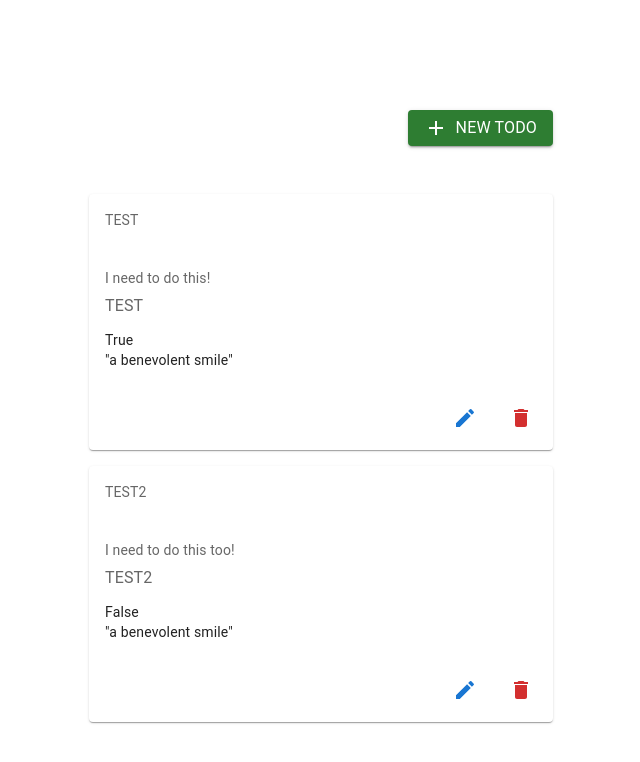
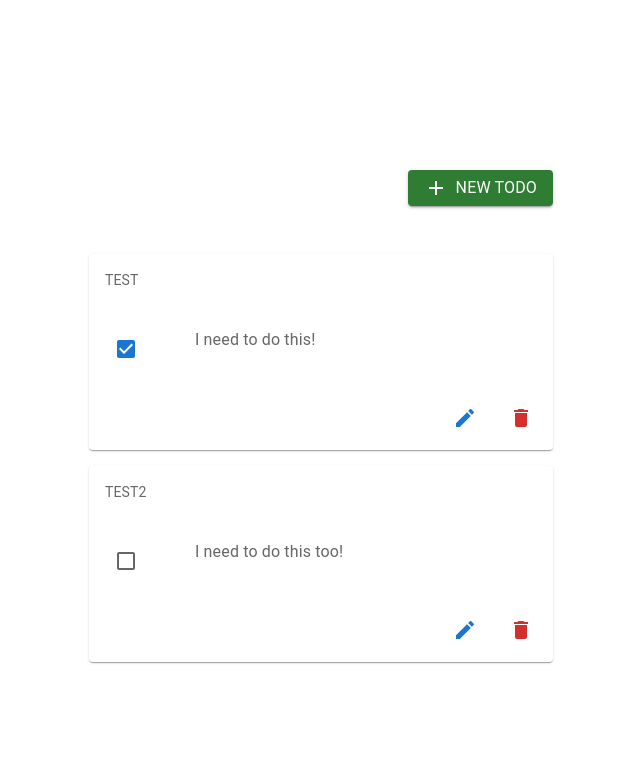
Before and after one commit to beartato327/another-todo-list, a React (Vite) app: page / in a window 1280 px wide. Shown: the top 762 px of the page, without its empty margins (319-959 px from the left). Built offline with nearby package versions, Linux system fonts and the light colour scheme.

Commit message:
added checkbox ability

```diff
--- a/package.json
+++ b/package.json
@@ -6,7 +6,8 @@
   "scripts": {
     "dev": "vite",
     "build": "tsc && vite build",
-    "preview": "vite preview"
+    "preview": "vite preview",
+    "host": "vite --host"
   },
   "dependencies": {
     "@emotion/react": "^11.10.8",
--- a/src/App.tsx
+++ b/src/App.tsx
@@ -47,6 +47,7 @@ function App() {
     setTasks(tasks);
     setNewItem(false);
   };
+  console.log(tasks)
 
   return (
     <Box sx={{ mx: "auto", width: "100vw" }}>
--- a/src/components/Task.tsx
+++ b/src/components/Task.tsx
@@ -1,8 +1,9 @@
-import { Card, CardContent, CardActions, Typography } from "@mui/material";
+import { Card, CardContent, CardActions, Typography, Stack, Checkbox } from "@mui/material";
 import { useState } from "react";
 
 import TaskFooter from "./TaskFooter";
 import TaskHeader from "./TaskHeader"
+import { onCheckboxChange } from "../handlers/InputHandler";
 
 const Task = (props: {
     taskItem?: {
@@ -16,23 +17,25 @@ const Task = (props: {
     task: any;
     setTask: any;
 }) => {
-    const [newItem, setNewItem] = useState(false);
-    const [editItem, setEditItem] = useState(false);
+    const [newItem, setNewItem] = useState<boolean>(false);
+    const [editItem, setEditItem] = useState<boolean>(false);
+    const [checked, setChecked] = useState<boolean | undefined>(props.taskItem?.status)
     return (
     <Card sx={{ minWidth: 275 }} key={props.taskItem?.id}>
-        <TaskHeader task={props.task} setTask={props.setTask} setTasks={props.setTasks} taskItem={props.taskItem} newItem={newItem} editItem={editItem}/>
+        <TaskHeader task={props.task} setTask={props.setTask} tasks={props.tasks} setTasks={props.setTasks} taskItem={props.taskItem} newItem={newItem} editItem={editItem}/>
         <CardContent>
+            <Stack direction="row" spacing={3}>
             <Typography sx={{ fontSize: 14 }} color="text.secondary" gutterBottom>
-                {props.taskItem?.description}
+                <Checkbox checked={props.taskItem?.status} onClick={(e) => onCheckboxChange(e, "status", props.setTask, props.taskItem, props.tasks, props.setTasks)}  />
+                {props.taskItem?.status}
             </Typography>
             <Typography variant="h5" component="div"></Typography>
             <Typography sx={{ mb: 1.5 }} color="text.secondary">
-                {props.taskItem?.title}
+                {props.taskItem?.description}
             </Typography>
+
+            </Stack>
             <Typography variant="body2">
-                {props.taskItem?.status ? "True" : "False"}
-                <br />
-                {'"a benevolent smile"'}
             </Typography>
         </CardContent>
         <CardActions
--- a/src/components/TaskHeader.tsx
+++ b/src/components/TaskHeader.tsx
@@ -10,6 +10,7 @@ const TaskHeader = (props:{
 };
 task: any;
 setTask: any;
+tasks: any;
 setTasks: any;
 newItem: any;
 editItem: any;
--- a/src/handlers/InputHandler.tsx
+++ b/src/handlers/InputHandler.tsx
@@ -9,3 +9,33 @@ export const onInputChange = (e: any, name: string, setTask: any, task:any) =>{
     setTask(_task);
     //this.setState({ product });
 }
+
+export const onFocusLoss = () => {let index = -1;
+    for (let i = 0; i < tasks.length; i++) {
+        if (tasks[i].id === _task.id) {
+          index = i;
+          break;
+        }
+      }
+    tasks[index] = _task
+    setTasks([..._task]);}
+
+export const onCheckboxChange = (e: any, name: string,  setTask: any, task: any, tasks: any, setTasks: any ) => {
+    const {checked} = e?.target;
+    let _task = {...task};
+
+    _task[`${name}`] = checked;
+
+    let index = -1;
+    for (let i = 0; i < tasks.length; i++) {
+        if (tasks[i].id === _task.id) {
+          index = i;
+          break;
+        }
+      }
+      console.log(_task)
+    tasks[index] = _task
+    console.log(tasks)
+
+    setTasks([...tasks]);
+}
```
